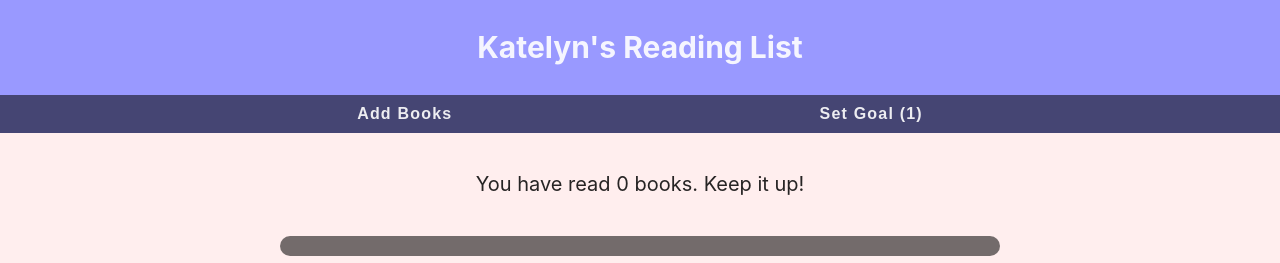
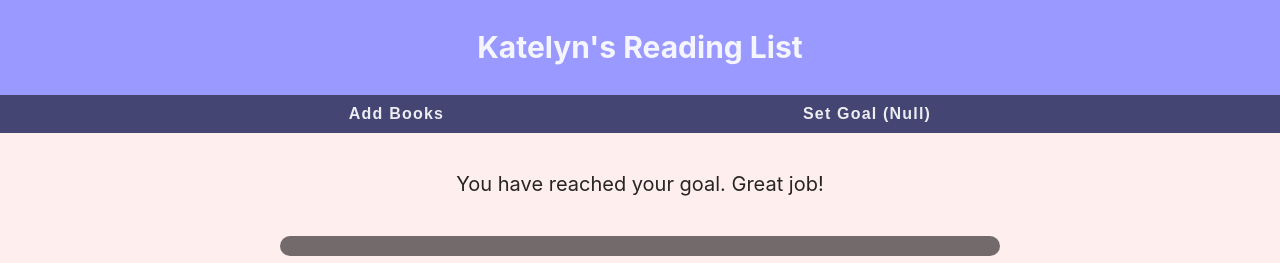
Before and after one commit to GPayton20/katelynsBookNook, a React (Create React App) app: page / in a window 1280 px wide. Shown: the top 263 px of the page. Built offline with nearby package versions, Linux system fonts and the light colour scheme; no server answers; the database is empty.

Commit message:
connect user goal with firebase

```diff
--- a/src/App.js
+++ b/src/App.js
@@ -44,7 +44,7 @@ function App() {
   useEffect( () => {
     dbRefToRead.on('value', response => setBooksToRead(updateList(response)));
     dbRefCompleted.on('value', response => setBooksCompleted(updateList(response)));
-    dbRefGoal.on('value', response => console.log(response.val()));
+    dbRefGoal.on('value', response => setUserGoal(response.val()));
   }, []);
 
   useEffect( () => {
@@ -82,6 +82,7 @@ function App() {
                 changeState={setAddingBooks} />
             : settingGoal
               ? <SetGoalForm
+                  dbRefGoal={dbRefGoal}
                   userGoal={userGoal}
                   setUserGoal={setUserGoal}
                   setSettingGoal={setSettingGoal}/>
--- a/src/SetGoalForm.js
+++ b/src/SetGoalForm.js
@@ -1,6 +1,6 @@
 import { useState } from 'react';
 
-const SetGoalForm = ({ userGoal, setUserGoal, setSettingGoal }) => {
+const SetGoalForm = ({ dbRefGoal, userGoal, setUserGoal, setSettingGoal }) => {
 
   const [goalInput, setGoalInput] = useState(userGoal);
 
@@ -10,6 +10,7 @@ const SetGoalForm = ({ userGoal, setUserGoal, setSettingGoal }) => {
     event.preventDefault();
 
     setUserGoal(goalInput);
+    dbRefGoal.set(goalInput);
 
     setSettingGoal(false);
   }
```
